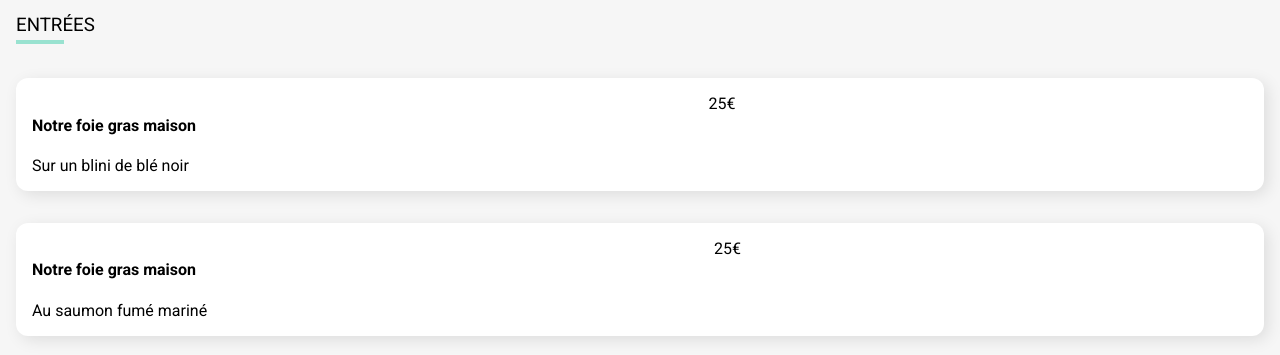
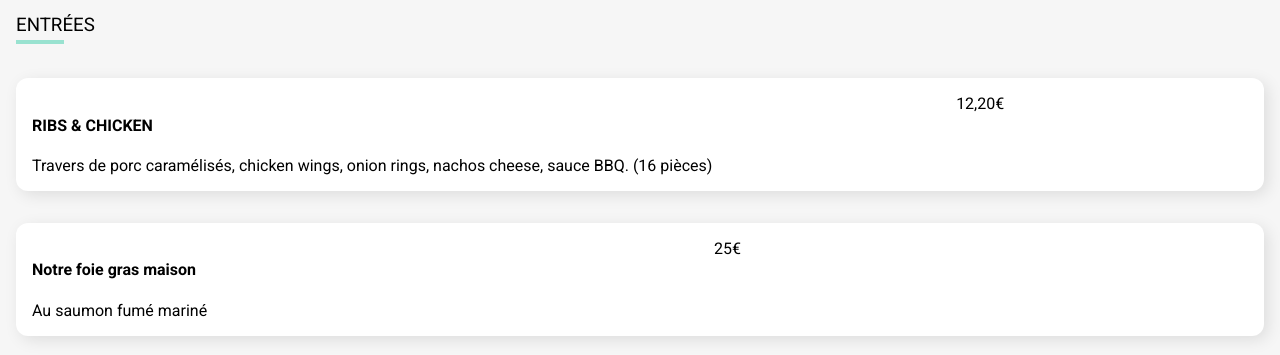
Before and after one commit to biker62/Leclercq_Axel_3_27052021, a plain HTML site: page paris_henin.html in a window 1280 px wide. Shown: the part 445-800 px from the top of the page. Drawn offline with Linux system fonts and the light colour scheme; a web font is replaced by a local one.

```diff
--- a/paris_henin.html
+++ b/paris_henin.html
@@ -31,10 +31,10 @@
             <h3 class="liste__titre">Entrées</h3>
             <div class="liste__item">
                 <div class="liste__texte">
-                    <h4 class="liste__plat">Notre foie gras maison</h4>
-                    <div class="liste__description">Sur un blini de blé noir</div>
+                    <h4 class="liste__plat">RIBS & CHICKEN</h4>
+                    <div class="liste__description">Travers de porc caramélisés, chicken wings, onion rings, nachos cheese, sauce BBQ. (16 pièces)</div>
                 </div>
-                <div class="liste__prix">25€</div>
+                <div class="liste__prix">12,20€</div>
                 <div class="liste__validation"></div>
             </div>
             <div class="liste__item">
```
Also changed, not shown: images/paris henin/creme-brulee dessert.jpg (added), images/paris henin/entrecote-cow-boy-xxl plat.jpg (added), images/paris henin/travers de porc entrée.jpg (added).
